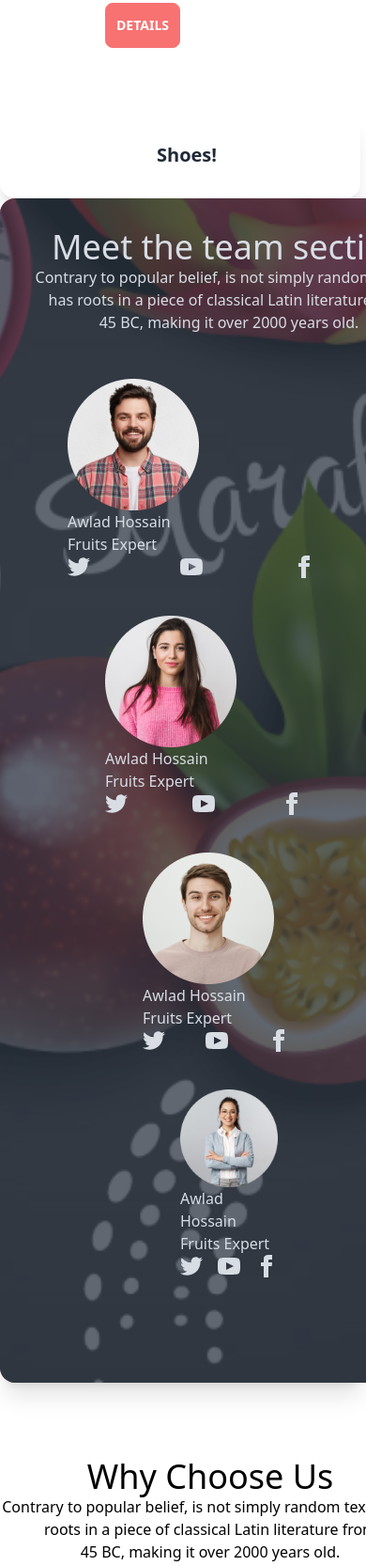
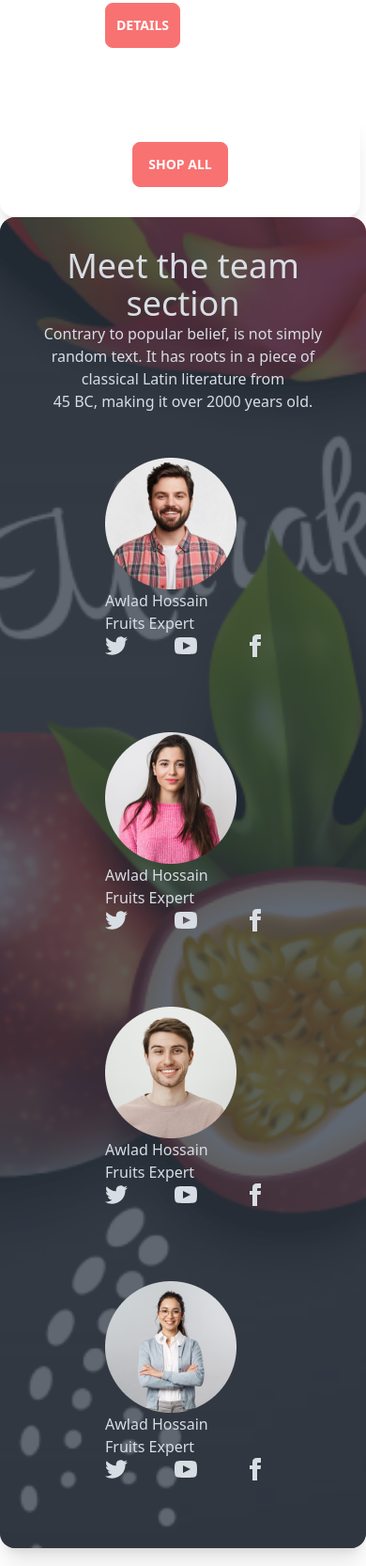
Before and after one commit to AmhjadKhan/Assingment3, a plain HTML site: page index.html in a window 390 px wide. Shown: the part 2261-3927 px from the top of the page at 94% size. Drawn offline with nearby package versions, Linux system fonts and the light colour scheme.

Commit message:
5th-commit

```diff
--- a/index.html
+++ b/index.html
@@ -74,9 +74,9 @@
         </div>
       </section>
     </nav>
-    <banner class="">
+    <banner class="sm:w-auto">
       <section class="py-10 w-auto border ml-5 mr-5 rad grid sm:grid-cols-1">
-        <div class="carousel w-auto">
+        <div class="carousel w-auto sm:grid-cols-1">
           <div id="slide1" class="carousel-item relative min-h-9 w-full"
             style="background-image:url(images/banner1.png)">
             <div class=" ml-24 py-48">
@@ -126,7 +126,7 @@
     <timer>
       <section class="m-10">
         <div class="navbar bg-base-300 rounded-box">
-          <div class="grid grid-cols-1">
+          <div class="grid sm:grid-cols-1">
             <a class="text-5xl font-bold">Deal of the day</a>
             <p class="py-4">Contrary to popular belief, is not simply random text. It has roots in a piece of<br> classical Latin literature from 45 BC, making it over 2000 years old.</p>
           </div>
@@ -284,7 +284,7 @@
      <section>
       <div class="card w-96 bg-base-100 shadow-xl">
         <div class="card-body items-center text-center">
-          <h2 class="card-title ml-3.5">Shoes!</h2>
+          <h2 class="btn btn-error text-white">shop all</h2>
         </div>
       </div>
       </div>
@@ -298,8 +298,8 @@
             <h1 class="text-4xl text-bold">Meet the team section</h1>
             <p>Contrary to popular belief, is not simply random text. It has roots in a piece of classical Latin literature from</br> 45 BC, making it over 2000 years old.</p>
            </div>
-           <div class="flex">
-            <section class="m-10">
+           <div class="grid  lg:grid-cols-4 sm:grid-cols-1 ml-10">
+            <div class="m-10">
              <img src="images/member1.png" alt="">
              <h2>Awlad Hossain</h2>
              <h1>Fruits Expert </h1>
@@ -308,8 +308,8 @@
               <a><svg xmlns="http://www.w3.org/2000/svg" width="24" height="24" viewBox="0 0 24 24" class="fill-current"><path d="M19.615 3.184c-3.604-.246-11.631-.245-15.23 0-3.897.266-4.356 2.62-4.385 8.816.029 6.185.484 8.549 4.385 8.816 3.6.245 11.626.246 15.23 0 3.897-.266 4.356-2.62 4.385-8.816-.029-6.185-.484-8.549-4.385-8.816zm-10.615 12.816v-8l8 3.993-8 4.007z"></path></svg></a>
               <a><svg xmlns="http://www.w3.org/2000/svg" width="24" height="24" viewBox="0 0 24 24" class="fill-current"><path d="M9 8h-3v4h3v12h5v-12h3.642l.358-4h-4v-1.667c0-.955.192-1.333 1.115-1.333h2.885v-5h-3.808c-3.596 0-5.192 1.583-5.192 4.615v3.385z"></path></svg></a>
             </div>
-            </sectoion>
-            <section class="m-10">
+          </div>
+            <div class="m-10">
               <img src="images/member2.png" alt="">
               <h2>Awlad Hossain</h2>
               <h1>Fruits Expert </h1>
@@ -318,8 +318,8 @@
                 <a><svg xmlns="http://www.w3.org/2000/svg" width="24" height="24" viewBox="0 0 24 24" class="fill-current"><path d="M19.615 3.184c-3.604-.246-11.631-.245-15.23 0-3.897.266-4.356 2.62-4.385 8.816.029 6.185.484 8.549 4.385 8.816 3.6.245 11.626.246 15.23 0 3.897-.266 4.356-2.62 4.385-8.816-.029-6.185-.484-8.549-4.385-8.816zm-10.615 12.816v-8l8 3.993-8 4.007z"></path></svg></a>
                 <a><svg xmlns="http://www.w3.org/2000/svg" width="24" height="24" viewBox="0 0 24 24" class="fill-current"><path d="M9 8h-3v4h3v12h5v-12h3.642l.358-4h-4v-1.667c0-.955.192-1.333 1.115-1.333h2.885v-5h-3.808c-3.596 0-5.192 1.583-5.192 4.615v3.385z"></path></svg></a>
               </div>
-             </sectoion>
-             <section class="m-10">
+            </div>
+            <div class="m-10">
               <img src="images/member3.png" alt="">
               <h2>Awlad Hossain</h2>
               <h1>Fruits Expert </h1>
@@ -328,8 +328,8 @@
                 <a><svg xmlns="http://www.w3.org/2000/svg" width="24" height="24" viewBox="0 0 24 24" class="fill-current"><path d="M19.615 3.184c-3.604-.246-11.631-.245-15.23 0-3.897.266-4.356 2.62-4.385 8.816.029 6.185.484 8.549 4.385 8.816 3.6.245 11.626.246 15.23 0 3.897-.266 4.356-2.62 4.385-8.816-.029-6.185-.484-8.549-4.385-8.816zm-10.615 12.816v-8l8 3.993-8 4.007z"></path></svg></a>
                 <a><svg xmlns="http://www.w3.org/2000/svg" width="24" height="24" viewBox="0 0 24 24" class="fill-current"><path d="M9 8h-3v4h3v12h5v-12h3.642l.358-4h-4v-1.667c0-.955.192-1.333 1.115-1.333h2.885v-5h-3.808c-3.596 0-5.192 1.583-5.192 4.615v3.385z"></path></svg></a>
               </div>
-             </sectoion>
-             <section class="m-10">
+            </div>
+             <div class="m-10">
               <img src="images/member4.png" alt="">
               <h2>Awlad Hossain</h2>
               <h1>Fruits Expert </h1>
@@ -338,7 +338,7 @@
                 <a><svg xmlns="http://www.w3.org/2000/svg" width="24" height="24" viewBox="0 0 24 24" class="fill-current"><path d="M19.615 3.184c-3.604-.246-11.631-.245-15.23 0-3.897.266-4.356 2.62-4.385 8.816.029 6.185.484 8.549 4.385 8.816 3.6.245 11.626.246 15.23 0 3.897-.266 4.356-2.62 4.385-8.816-.029-6.185-.484-8.549-4.385-8.816zm-10.615 12.816v-8l8 3.993-8 4.007z"></path></svg></a>
                 <a><svg xmlns="http://www.w3.org/2000/svg" width="24" height="24" viewBox="0 0 24 24" class="fill-current"><path d="M9 8h-3v4h3v12h5v-12h3.642l.358-4h-4v-1.667c0-.955.192-1.333 1.115-1.333h2.885v-5h-3.808c-3.596 0-5.192 1.583-5.192 4.615v3.385z"></path></svg></a>
               </div>
-             </sectoion>
+            </div>
            </div>
           <!-- this is card section  -->
         </div>
@@ -346,7 +346,7 @@
      </section>
      <!-- finish background image  -->
      <!-- faq quation  -->
-     <section class="grid lg:grid-cols-3 sm:grid-cols-1">
+     <section class="grid sm:grid-cols-1">
       <div class="card w-full py-10 mt-10  text-primary-content">
       <div class="justify-center text-center text-black">
         <h1 class="text-4xl text-bold">Why Choose Us</h1>
```
